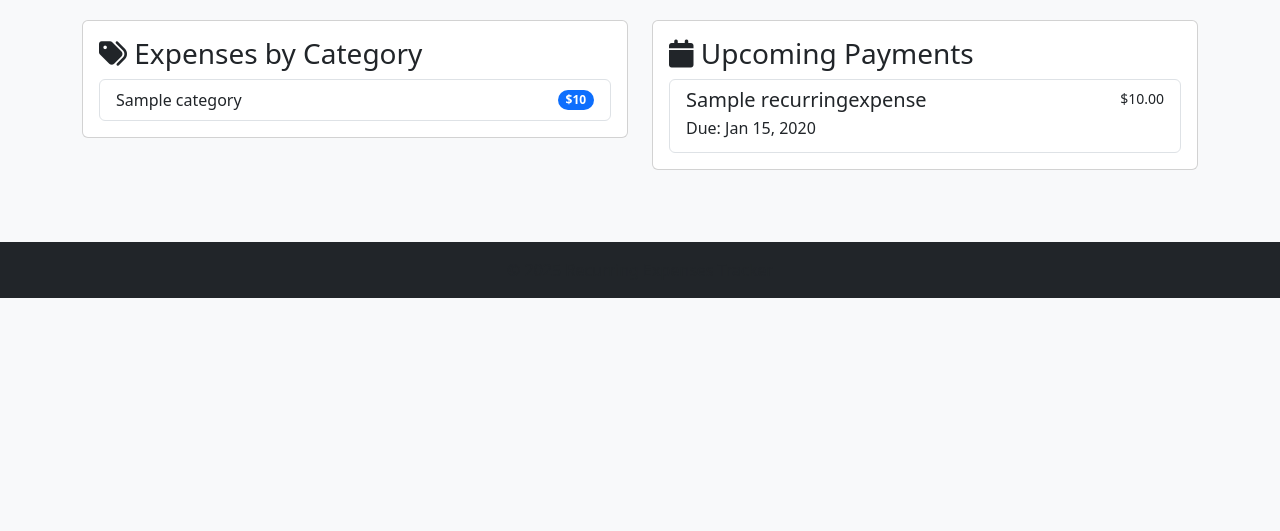
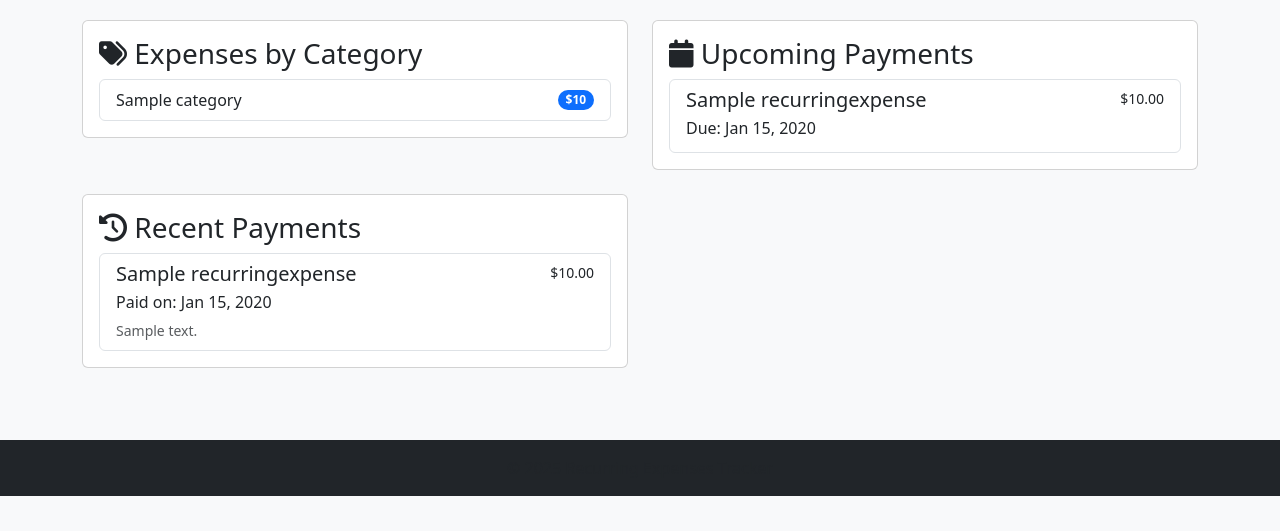
Before and after one commit to semanticdata/django-expenses, a Django app: template expenses/templates/expenses/home.html in a window 1280 px wide. Shown: the part 269-800 px from the top of the page. Run offline with Django 5.2, Linux system fonts and the light colour scheme; tables that the repository leaves empty hold one stand-in row (values such as "Sample post"); the template is opened without the code that fills it: values that come from a table or form of the project are taken from there, most other values are stand-ins (such as "Sample title", 1, 10 or a date in 2020).

Commit message:
recent payments in dashboard

```diff
--- a/expenses/templates/expenses/home.html
+++ b/expenses/templates/expenses/home.html
@@ -112,5 +112,31 @@
         </div>
     </div>
     {% endif %}
+
+    {% if recent_payments %}
+    <div class="col-md-6 mb-4">
+        <div class="card">
+            <div class="card-body">
+                <h3 class="card-title">
+                    <i class="fas fa-history"></i> Recent Payments
+                </h3>
+                <div class="list-group">
+                    {% for payment in recent_payments %}
+                    <div class="list-group-item">
+                        <div class="d-flex w-100 justify-content-between">
+                            <h5 class="mb-1">{{ payment.recurring_expense.name }}</h5>
+                            <small>${{ payment.amount_paid }}</small>
+                        </div>
+                        <p class="mb-1">Paid on: {{ payment.payment_date|date:"M d, Y" }}</p>
+                        {% if payment.notes %}
+                        <small class="text-muted">{{ payment.notes }}</small>
+                        {% endif %}
+                    </div>
+                    {% endfor %}
+                </div>
+            </div>
+        </div>
+    </div>
+    {% endif %}
 </div>
 {% endblock %}
```
Also changed, not shown: expenses/views.py (+9 -1 lines).
